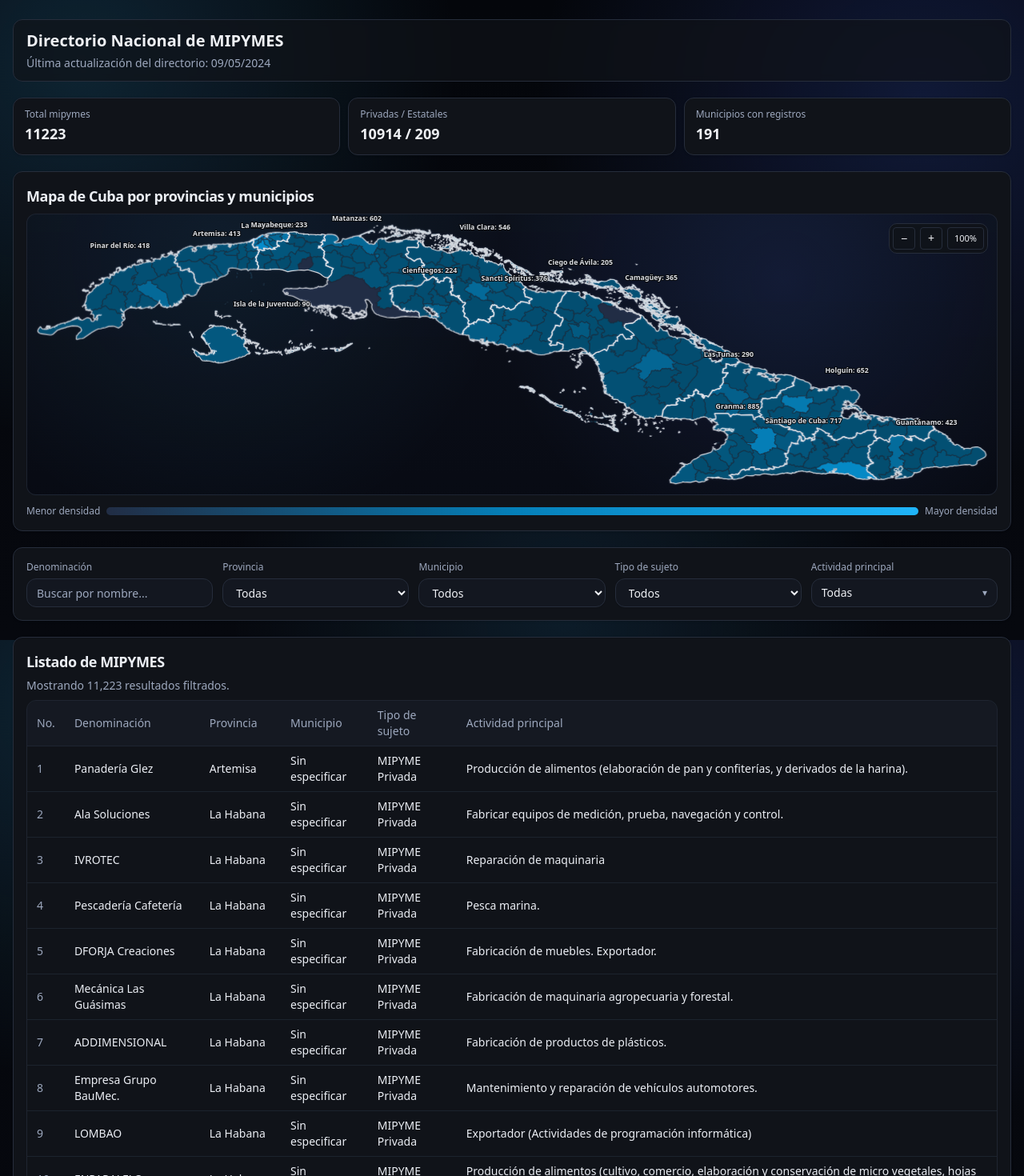
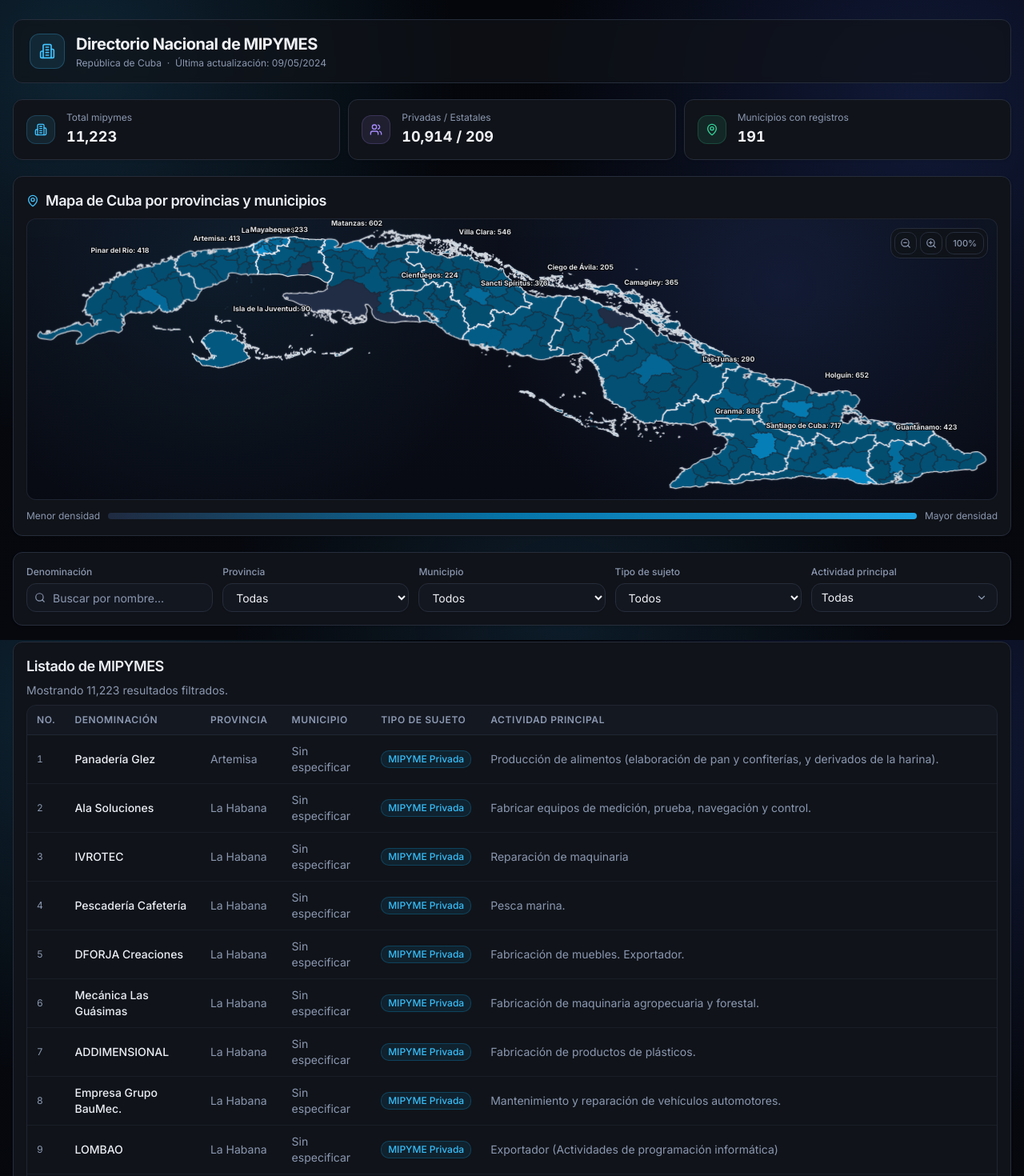
Before and after one commit to pedrocastellanos/directorio-mipymes-cuba, a React (Vite) app: page / in a window 1280 px wide. Shown: the top 1470 px of the page at 80% size. Built offline with nearby package versions, Linux system fonts and the light colour scheme.

Commit message:
feat: modernize UI with Inter font, icons, badges, and improved styling
Co-authored-by: pedrocastellanos <53188140+pedrocastellanos@users.noreply.github.com>

```diff
--- a/index.html
+++ b/index.html
@@ -3,7 +3,11 @@
   <head>
     <meta charset="UTF-8" />
     <meta name="viewport" content="width=device-width, initial-scale=1.0" />
+    <meta name="description" content="Directorio Nacional de MIPYMES de Cuba — consulta empresas privadas, estatales y CNA por provincia, municipio y actividad." />
     <title>Directorio de Mipymes - Cuba</title>
+    <link rel="preconnect" href="https://fonts.googleapis.com" />
+    <link rel="preconnect" href="https://fonts.gstatic.com" crossorigin />
+    <link href="https://fonts.googleapis.com/css2?family=Inter:wght@400;500;600;700&display=swap" rel="stylesheet" />
   </head>
   <body>
     <div id="root"></div>
--- a/src/App.jsx
+++ b/src/App.jsx
@@ -1,4 +1,5 @@
 import { useState, useMemo } from 'react'
+import { Building2 } from 'lucide-react'
 import { CubaMap } from './components/CubaMap'
 import { FiltersPanel } from './components/FiltersPanel'
 import { KpiBar } from './components/KpiBar'
@@ -44,9 +45,16 @@ export default function App() {
   return (
     <div className="min-h-screen">
       <div className="mx-auto w-full max-w-[1500px] px-4 py-6 space-y-4 md:space-y-5">
-        <header className="rounded-xl border border-border bg-card/70 px-4 py-3 backdrop-blur-sm">
-          <h1 className="text-lg font-semibold text-foreground sm:text-xl">Directorio Nacional de MIPYMES</h1>
-          <p className="mt-1 text-xs text-muted-foreground sm:text-sm">Última actualización del directorio: {DIRECTORY_LAST_UPDATE}</p>
+        <header className="rounded-xl border border-border bg-card/70 px-5 py-4 backdrop-blur-sm">
+          <div className="flex items-center gap-3.5">
+            <div className="flex h-11 w-11 shrink-0 items-center justify-center rounded-xl border border-primary/25 bg-primary/10">
+              <Building2 className="h-5 w-5 text-primary" />
+            </div>
+            <div className="min-w-0">
+              <h1 className="text-lg font-bold tracking-tight text-foreground sm:text-xl">Directorio Nacional de MIPYMES</h1>
+              <p className="mt-0.5 text-xs text-muted-foreground">República de Cuba &nbsp;·&nbsp; Última actualización: {DIRECTORY_LAST_UPDATE}</p>
+            </div>
+          </div>
         </header>
 
         <KpiBar filtered={filtered} />
--- a/src/components/CubaMap.jsx
+++ b/src/components/CubaMap.jsx
@@ -1,4 +1,5 @@
 import { useRef, useState } from 'react'
+import { MapPin, ZoomIn, ZoomOut, RotateCcw } from 'lucide-react'
 import municipalitiesGeoJsonRaw from '../maps/cuba-municipalities.geojson?raw'
 import provincesGeoJsonRaw from '../maps/cuba-provinces.geojson?raw'
 import { Card, CardContent, CardHeader, CardTitle } from './ui/card'
@@ -222,30 +223,34 @@ export function CubaMap({ filtered, onMunicipalitySelect, selectedMunicipality,
   return (
     <Card className="w-full animate-rise-in">
       <CardHeader className="pb-2">
-        <CardTitle className="text-base sm:text-lg">Mapa de Cuba por provincias y municipios</CardTitle>
+        <CardTitle className="flex items-center gap-2 text-base sm:text-lg">
+          <MapPin className="h-4 w-4 text-primary" />
+          Mapa de Cuba por provincias y municipios
+        </CardTitle>
       </CardHeader>
       <CardContent>
         <div className="relative">
-          <div className="absolute right-3 top-3 z-20 flex items-center gap-1.5 rounded-md border border-border bg-card/90 p-1 backdrop-blur-sm">
+          <div className="absolute right-3 top-3 z-20 flex items-center gap-1 rounded-lg border border-border bg-card/90 p-1 backdrop-blur-sm shadow-sm">
             <button
               type="button"
               aria-label="Alejar"
-              className="h-7 w-7 rounded border border-border text-sm text-foreground hover:bg-accent"
+              className="flex h-7 w-7 items-center justify-center rounded-md border border-border text-muted-foreground transition-colors hover:bg-secondary/60 hover:text-foreground"
               onClick={zoomOut}
             >
-              −
+              <ZoomOut className="h-3.5 w-3.5" />
             </button>
             <button
               type="button"
               aria-label="Acercar"
-              className="h-7 w-7 rounded border border-border text-sm text-foreground hover:bg-accent"
+              className="flex h-7 w-7 items-center justify-center rounded-md border border-border text-muted-foreground transition-colors hover:bg-secondary/60 hover:text-foreground"
               onClick={zoomIn}
             >
-              +
+              <ZoomIn className="h-3.5 w-3.5" />
             </button>
             <button
               type="button"
-              className="h-7 rounded border border-border px-2 text-[11px] text-foreground hover:bg-accent"
+              aria-label="Restablecer zoom"
+              className="flex h-7 items-center justify-center rounded-md border border-border px-2 text-[11px] font-medium text-muted-foreground transition-colors hover:bg-secondary/60 hover:text-foreground"
               onClick={resetZoom}
             >
               100%
@@ -349,10 +354,10 @@ export function CubaMap({ filtered, onMunicipalitySelect, selectedMunicipality,
           )}
         </div>
 
-        <div className="mt-3 flex items-center gap-2 text-xs text-muted-foreground">
-          <span>Menor densidad</span>
-          <div className="h-2.5 flex-1 rounded-full map-legend" />
-          <span>Mayor densidad</span>
+        <div className="mt-3 flex items-center gap-2.5 text-xs text-muted-foreground">
+          <span className="shrink-0">Menor densidad</span>
+          <div className="h-2 flex-1 rounded-full map-legend opacity-90" />
+          <span className="shrink-0">Mayor densidad</span>
         </div>
       </CardContent>
     </Card>
--- a/src/components/FiltersPanel.jsx
+++ b/src/components/FiltersPanel.jsx
@@ -1,4 +1,5 @@
 import { useEffect, useRef, useState } from 'react'
+import { Search, ChevronDown } from 'lucide-react'
 import { Card, CardContent } from './ui/card'
 import { Input } from './ui/input'
 import { Select } from './ui/select'
@@ -56,17 +57,21 @@ export function FiltersPanel({ filters, onFiltersChange }) {
       <CardContent className="pt-4 animate-rise-in [animation-delay:120ms]">
         <div className="grid grid-cols-1 sm:grid-cols-2 lg:grid-cols-5 gap-3">
           <div className="lg:col-span-1 flex flex-col gap-1.5">
-            <label className="text-xs text-muted-foreground">Denominación</label>
+            <label className="text-xs font-medium text-muted-foreground">Denominación</label>
+            <div className="relative">
+              <Search className="pointer-events-none absolute left-2.5 top-1/2 h-3.5 w-3.5 -translate-y-1/2 text-muted-foreground" />
               <Input
                 type="search"
                 placeholder="Buscar por nombre..."
                 value={searchName}
+                className="pl-8"
                 onChange={e => update('searchName', e.target.value)}
               />
             </div>
+          </div>
 
           <div className="flex flex-col gap-1.5">
-            <label className="text-xs text-muted-foreground">Provincia</label>
+            <label className="text-xs font-medium text-muted-foreground">Provincia</label>
             <Select value={filterProvince} onChange={e => update('filterProvince', e.target.value)}>
               <option value="">Todas</option>
               {provinces.map(p => (
@@ -76,7 +81,7 @@ export function FiltersPanel({ filters, onFiltersChange }) {
           </div>
 
           <div className="flex flex-col gap-1.5">
-            <label className="text-xs text-muted-foreground">Municipio</label>
+            <label className="text-xs font-medium text-muted-foreground">Municipio</label>
             <Select value={filterMunicipality} onChange={e => update('filterMunicipality', e.target.value)}>
               <option value="">Todos</option>
               {uniqueMunicipalities.map(m => (
@@ -86,7 +91,7 @@ export function FiltersPanel({ filters, onFiltersChange }) {
           </div>
 
           <div className="flex flex-col gap-1.5">
-            <label className="text-xs text-muted-foreground">Tipo de sujeto</label>
+            <label className="text-xs font-medium text-muted-foreground">Tipo de sujeto</label>
             <Select value={filterType} onChange={e => update('filterType', e.target.value)}>
               <option value="">Todos</option>
               {typesCatalog.map(t => (
@@ -96,7 +101,7 @@ export function FiltersPanel({ filters, onFiltersChange }) {
           </div>
 
           <div className="flex flex-col gap-1.5">
-            <label className="text-xs text-muted-foreground">Actividad principal</label>
+            <label className="text-xs font-medium text-muted-foreground">Actividad principal</label>
             <div className="relative" ref={activityDropdownRef}>
               <button
                 type="button"
@@ -104,11 +109,11 @@ export function FiltersPanel({ filters, onFiltersChange }) {
                 onClick={() => setActivityOpen(open => !open)}
               >
                 <span className="truncate">{filterActivity || 'Todas'}</span>
-                <span className="ml-2 text-xs text-muted-foreground">▾</span>
+                <ChevronDown className={`ml-2 h-3.5 w-3.5 shrink-0 text-muted-foreground transition-transform duration-150 ${activityOpen ? 'rotate-180' : ''}`} />
               </button>
 
               {activityOpen && (
-                <div className="absolute z-40 mt-1 w-full rounded-lg border border-border bg-card p-2 shadow-lg">
+                <div className="absolute z-40 mt-1 w-full rounded-lg border border-border bg-card p-2 shadow-xl">
                   <Input
                     type="search"
                     placeholder="Buscar actividad..."
@@ -119,7 +124,7 @@ export function FiltersPanel({ filters, onFiltersChange }) {
                   <div className="mt-2 max-h-56 overflow-auto rounded-md border border-border/60">
                     <button
                       type="button"
-                      className="w-full border-b border-border/60 px-3 py-2 text-left text-sm hover:bg-secondary/40"
+                      className="w-full border-b border-border/60 px-3 py-2 text-left text-sm transition-colors hover:bg-secondary/40"
                       onClick={() => {
                         update('filterActivity', '')
                         setActivityOpen(false)
@@ -134,7 +139,7 @@ export function FiltersPanel({ filters, onFiltersChange }) {
                         <button
                           key={a}
                           type="button"
-                          className="w-full px-3 py-2 text-left text-sm hover:bg-secondary/40"
+                          className="w-full px-3 py-2 text-left text-sm transition-colors hover:bg-secondary/40"
                           onClick={() => {
                             update('filterActivity', a)
                             setActivityOpen(false)
--- a/src/components/KpiBar.jsx
+++ b/src/components/KpiBar.jsx
@@ -1,3 +1,4 @@
+import { Building2, Users, MapPin } from 'lucide-react'
 import { Card } from './ui/card'
 
 export function KpiBar({ filtered }) {
@@ -6,17 +7,37 @@ export function KpiBar({ filtered }) {
   const activeMunicipalities = new Set(filtered.map(item => item.municipio)).size
 
   const kpis = [
-    { label: 'Total mipymes', value: filtered.length },
-    { label: 'Privadas / Estatales', value: `${privateCount} / ${stateCount}` },
-    { label: 'Municipios con registros', value: activeMunicipalities },
+    {
+      label: 'Total mipymes',
+      value: filtered.length.toLocaleString('es-CU'),
+      icon: Building2,
+      iconClass: 'text-primary bg-primary/10 border-primary/20',
+    },
+    {
+      label: 'Privadas / Estatales',
+      value: `${privateCount.toLocaleString('es-CU')} / ${stateCount.toLocaleString('es-CU')}`,
+      icon: Users,
+      iconClass: 'text-violet-400 bg-violet-400/10 border-violet-400/20',
+    },
+    {
+      label: 'Municipios con registros',
+      value: activeMunicipalities,
+      icon: MapPin,
+      iconClass: 'text-emerald-400 bg-emerald-400/10 border-emerald-400/20',
+    },
   ]
 
   return (
     <div className="grid grid-cols-3 gap-2.5 min-w-0">
       {kpis.map(kpi => (
-        <Card key={kpi.label} className="px-3.5 py-3">
-          <p className="text-xs text-muted-foreground">{kpi.label}</p>
-          <p className="mt-0.5 text-lg font-semibold text-foreground">{kpi.value}</p>
+        <Card key={kpi.label} className="flex items-center gap-3.5 px-4 py-3.5">
+          <div className={`flex h-9 w-9 shrink-0 items-center justify-center rounded-lg border ${kpi.iconClass}`}>
+            <kpi.icon className="h-4 w-4" />
+          </div>
+          <div className="min-w-0">
+            <p className="text-xs text-muted-foreground">{kpi.label}</p>
+            <p className="mt-0.5 text-lg font-bold tabular-nums text-foreground">{kpi.value}</p>
+          </div>
         </Card>
       ))}
     </div>
--- a/src/components/MipymesTable.jsx
+++ b/src/components/MipymesTable.jsx
@@ -1,7 +1,25 @@
 import { useMemo, useState, useEffect } from 'react'
+import { ChevronLeft, ChevronRight } from 'lucide-react'
 import { Card, CardHeader, CardTitle, CardDescription, CardContent } from './ui/card'
 
 const PAGE_SIZE = 25
+
+const TYPE_STYLES = {
+  'MIPYME Privada': 'bg-sky-500/10 text-sky-400 border-sky-500/25',
+  'MIPYME Estatal': 'bg-amber-500/10 text-amber-400 border-amber-500/25',
+  'CNA': 'bg-violet-500/10 text-violet-400 border-violet-500/25',
+}
+
+const PAGE_BTN_CLS = "inline-flex items-center gap-1.5 rounded-md border border-border px-3 py-1.5 text-xs font-medium text-foreground transition-colors disabled:cursor-not-allowed disabled:opacity-40 hover:bg-secondary/60"
+
+function TypeBadge({ type }) {
+  const cls = TYPE_STYLES[type] ?? 'bg-secondary/60 text-muted-foreground border-border/60'
+  return (
+    <span className={`inline-flex items-center rounded-md border px-2 py-0.5 text-xs font-medium whitespace-nowrap ${cls}`}>
+      {type}
+    </span>
+  )
+}
 
 export function MipymesTable({ filtered }) {
     const [currentPage, setCurrentPage] = useState(1)
@@ -37,31 +55,34 @@ export function MipymesTable({ filtered }) {
             <CardContent>
                 <div className="overflow-auto rounded-lg border border-border/70">
                     <table className="w-full min-w-[980px] text-sm">
-                        <thead className="bg-secondary/50 text-muted-foreground">
-                            <tr>
-                                <th className="px-3 py-2 text-left font-medium">No.</th>
-                                <th className="px-3 py-2 text-left font-medium">Denominación</th>
-                                <th className="px-3 py-2 text-left font-medium">Provincia</th>
-                                <th className="px-3 py-2 text-left font-medium">Municipio</th>
-                                <th className="px-3 py-2 text-left font-medium">Tipo de sujeto</th>
-                                <th className="px-3 py-2 text-left font-medium">Actividad principal</th>
+                        <thead>
+                            <tr className="border-b border-border/70 bg-secondary/40">
+                                <th className="px-3 py-2.5 text-left text-xs font-semibold uppercase tracking-wider text-muted-foreground">No.</th>
+                                <th className="px-3 py-2.5 text-left text-xs font-semibold uppercase tracking-wider text-muted-foreground">Denominación</th>
+                                <th className="px-3 py-2.5 text-left text-xs font-semibold uppercase tracking-wider text-muted-foreground">Provincia</th>
+                                <th className="px-3 py-2.5 text-left text-xs font-semibold uppercase tracking-wider text-muted-foreground">Municipio</th>
+                                <th className="px-3 py-2.5 text-left text-xs font-semibold uppercase tracking-wider text-muted-foreground">Tipo de sujeto</th>
+                                <th className="px-3 py-2.5 text-left text-xs font-semibold uppercase tracking-wider text-muted-foreground">Actividad principal</th>
                             </tr>
                         </thead>
                         <tbody>
                             {paginatedRows.length > 0 ? (
-                                paginatedRows.map(item => (
-                                    <tr key={item.id} className="border-t border-border/60 hover:bg-secondary/25">
-                                        <td className="px-3 py-2 text-muted-foreground">{item.id}</td>
-                                        <td className="px-3 py-2 font-medium">{item.nombre}</td>
-                                        <td className="px-3 py-2">{item.provincia}</td>
-                                        <td className="px-3 py-2">{item.municipio || 'Sin especificar'}</td>
-                                        <td className="px-3 py-2">{item.tipo}</td>
-                                        <td className="px-3 py-2">{item.actividad}</td>
+                                paginatedRows.map((item, idx) => (
+                                    <tr
+                                        key={item.id}
+                                        className={`border-t border-border/40 transition-colors hover:bg-secondary/30 ${idx % 2 === 0 ? '' : 'bg-secondary/10'}`}
+                                    >
+                                        <td className="px-3 py-2.5 text-xs text-muted-foreground tabular-nums">{item.id}</td>
+                                        <td className="px-3 py-2.5 font-medium">{item.nombre}</td>
+                                        <td className="px-3 py-2.5 text-muted-foreground">{item.provincia}</td>
+                                        <td className="px-3 py-2.5 text-muted-foreground">{item.municipio || 'Sin especificar'}</td>
+                                        <td className="px-3 py-2.5"><TypeBadge type={item.tipo} /></td>
+                                        <td className="px-3 py-2.5 text-muted-foreground">{item.actividad}</td>
                                     </tr>
                                 ))
                             ) : (
                                 <tr>
-                                    <td colSpan={6} className="px-3 py-6 text-center text-muted-foreground">
+                                    <td colSpan={6} className="px-3 py-8 text-center text-muted-foreground">
                                         No hay resultados para los filtros seleccionados.
                                     </td>
                                 </tr>
@@ -71,25 +92,29 @@ export function MipymesTable({ filtered }) {
                 </div>
 
                 <div className="mt-3 flex items-center justify-between text-sm">
-                    <p className="text-muted-foreground">
-                        Página {currentPage} de {totalPages}
+                    <p className="text-xs text-muted-foreground">
+                        Página <span className="font-medium text-foreground">{currentPage}</span> de <span className="font-medium text-foreground">{totalPages}</span>
                     </p>
                     <div className="flex items-center gap-2">
                         <button
                             type="button"
                             onClick={previousPage}
                             disabled={currentPage === 1}
-                            className="rounded-md border border-border px-3 py-1.5 text-foreground disabled:cursor-not-allowed disabled:opacity-40 hover:bg-accent"
+                            aria-label="Página anterior"
+                            className={PAGE_BTN_CLS}
                         >
+                            <ChevronLeft className="h-3.5 w-3.5" />
                             Anterior
                         </button>
                         <button
                             type="button"
                             onClick={nextPage}
                             disabled={currentPage === totalPages}
-                            className="rounded-md border border-border px-3 py-1.5 text-foreground disabled:cursor-not-allowed disabled:opacity-40 hover:bg-accent"
+                            aria-label="Página siguiente"
+                            className={PAGE_BTN_CLS}
                         >
                             Siguiente
+                            <ChevronRight className="h-3.5 w-3.5" />
                         </button>
                     </div>
                 </div>
--- a/src/index.css
+++ b/src/index.css
@@ -13,7 +13,7 @@
     --secondary: 220 26% 14%;
     --secondary-foreground: 220 30% 94%;
     --muted: 220 24% 12%;
-    --muted-foreground: 220 20% 68%;
+    --muted-foreground: 220 20% 62%;
     --accent: 199 100% 63%;
     --accent-foreground: 220 30% 4%;
     --border: 220 22% 19%;
@@ -30,6 +30,7 @@
 
   body {
     @apply bg-background text-foreground;
+    font-family: 'Inter', system-ui, -apple-system, sans-serif;
     background-image:
       radial-gradient(circle at 8% 10%, rgba(66, 192, 255, 0.16), transparent 34%),
       radial-gradient(circle at 90% 16%, rgba(71, 110, 255, 0.18), transparent 36%),
```
Lines whose indentation alone changed are shown as unchanged.
